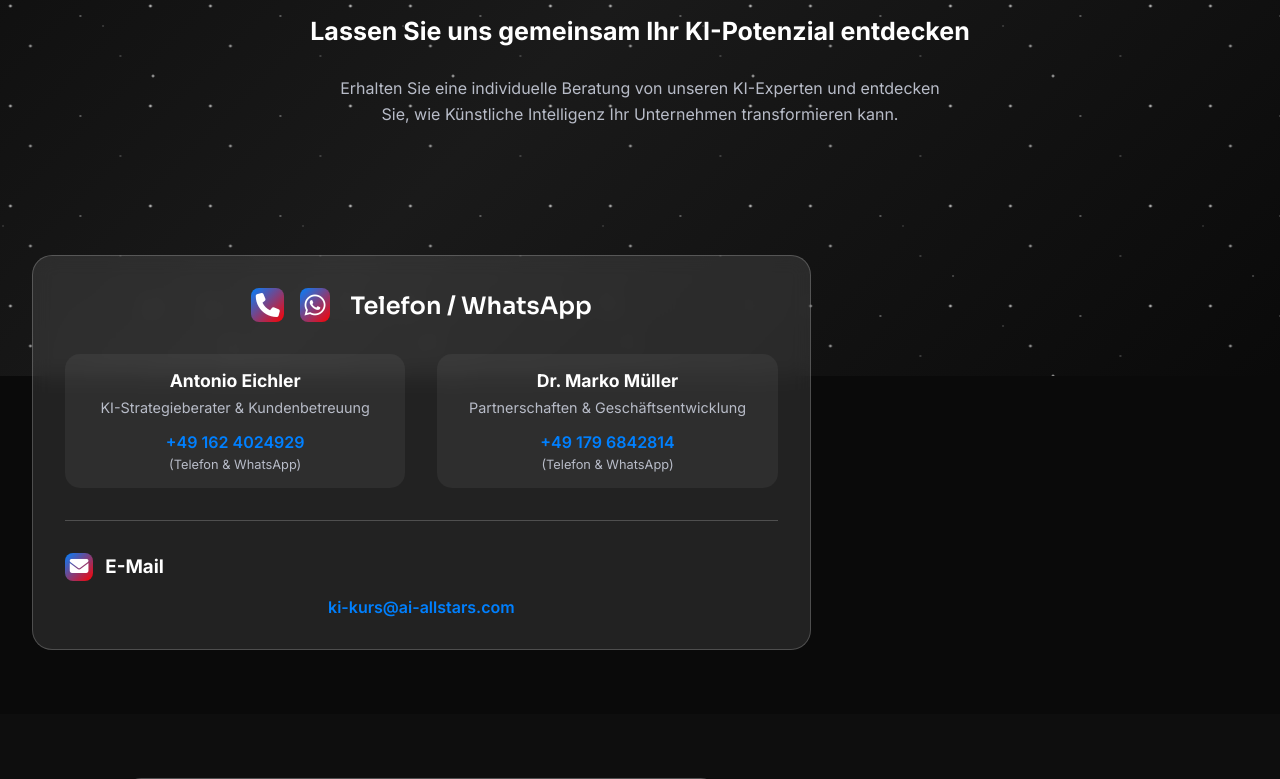
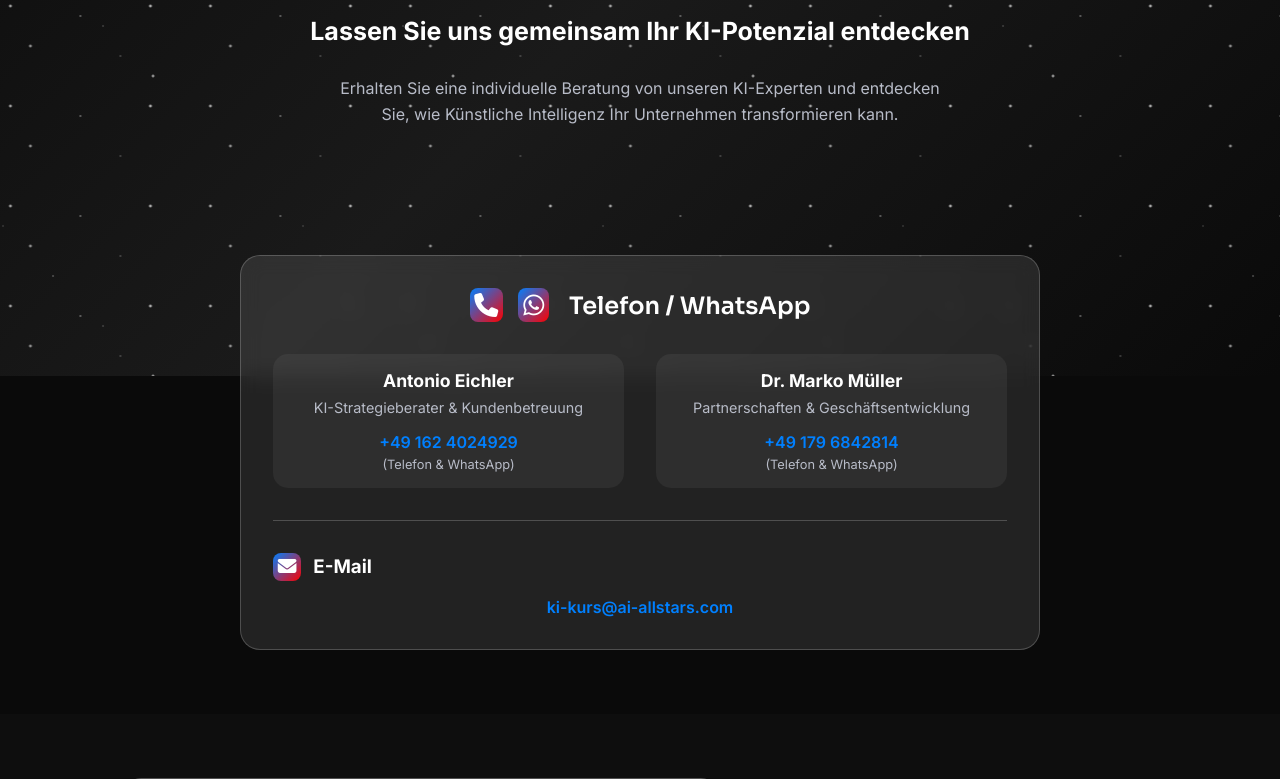
Before and after one commit to 2Patrick1111/kurs, a Flask app: page / in a window 1280 px wide. Shown: the part 424-1203 px from the top of the page. Run offline with Flask 3, Linux system fonts and the light colour scheme.

Commit message:
Center contact information on the contact page for better mobile viewing
Removes the .contact-container and .contact-methods-grid divs and sets max-width for .contact-method in kontakt.html and website-styles.css.

Replit-Commit-Author: Agent
Replit-Commit-Session-Id: 24450db1-d3b4-4f73-a2b5-f6c2bc65c6a2
Replit-Commit-Screenshot-Url: https://storage.googleapis.com/screenshot-production-us-central1/fd4cdddb-ef5b-437a-a1d5-8f8e6b62832b/24450db1-d3b4-4f73-a2b5-f6c2bc65c6a2/PV018h9

```diff
--- a/static/css/website-styles.css
+++ b/static/css/website-styles.css
@@ -390,12 +390,6 @@ body {
     background-clip: text;
 }
 
-.contact-container {
-    width: 100%;
-    display: flex;
-    justify-content: center;
-}
-
 .contact-info-section {
     padding: 4rem 2rem;
     display: flex;
@@ -429,14 +423,10 @@ body {
     margin-right: 1rem;
 }
 
-.contact-methods-grid {
-    width: 100%;
-    max-width: 800px;
-}
-
 .contact-method {
     position: relative;
     width: 100%;
+    max-width: 800px;
     text-align: center;
 }
 
--- a/templates/kontakt.html
+++ b/templates/kontakt.html
@@ -15,10 +15,8 @@
 
 <!-- Contact Information Section -->
 <section class="contact-info-section">
-    <div class="contact-container">
-        <div class="contact-methods-grid">
-            <div class="contact-method glass-container">
-                <div class="contact-details">
+    <div class="contact-method glass-container">
+        <div class="contact-details">
                     <h3 class="contact-main-heading">
                         <span class="gradient-icon-square" style="margin-right: 10px;">
                             <i class="fas fa-phone"></i>
@@ -61,8 +59,6 @@
                             <a href="mailto:ki-kurs@ai-allstars.com">ki-kurs@ai-allstars.com</a>
                         </p>
                     </div>
-                </div>
-            </div>
         </div>
     </div>
 </section>
```
Also changed, not shown: attached_assets/Bildschirmfoto 2025-07-20 um 12.11.44_1753006307162.png (added).
